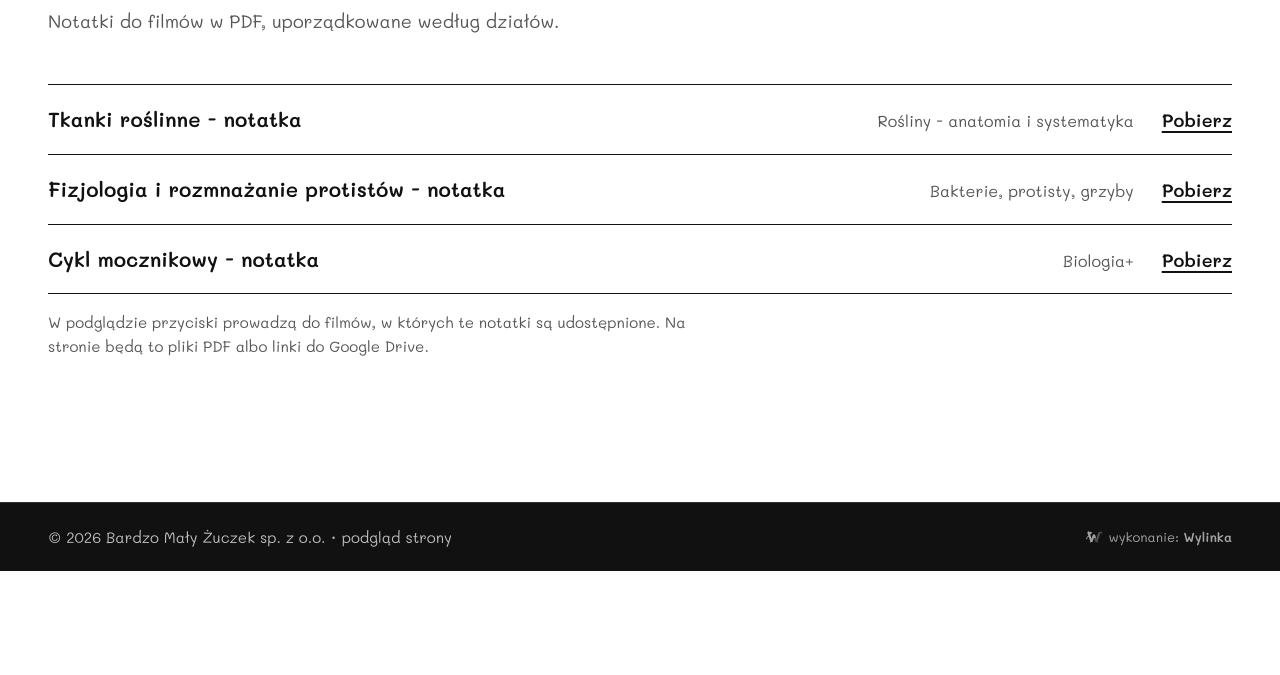
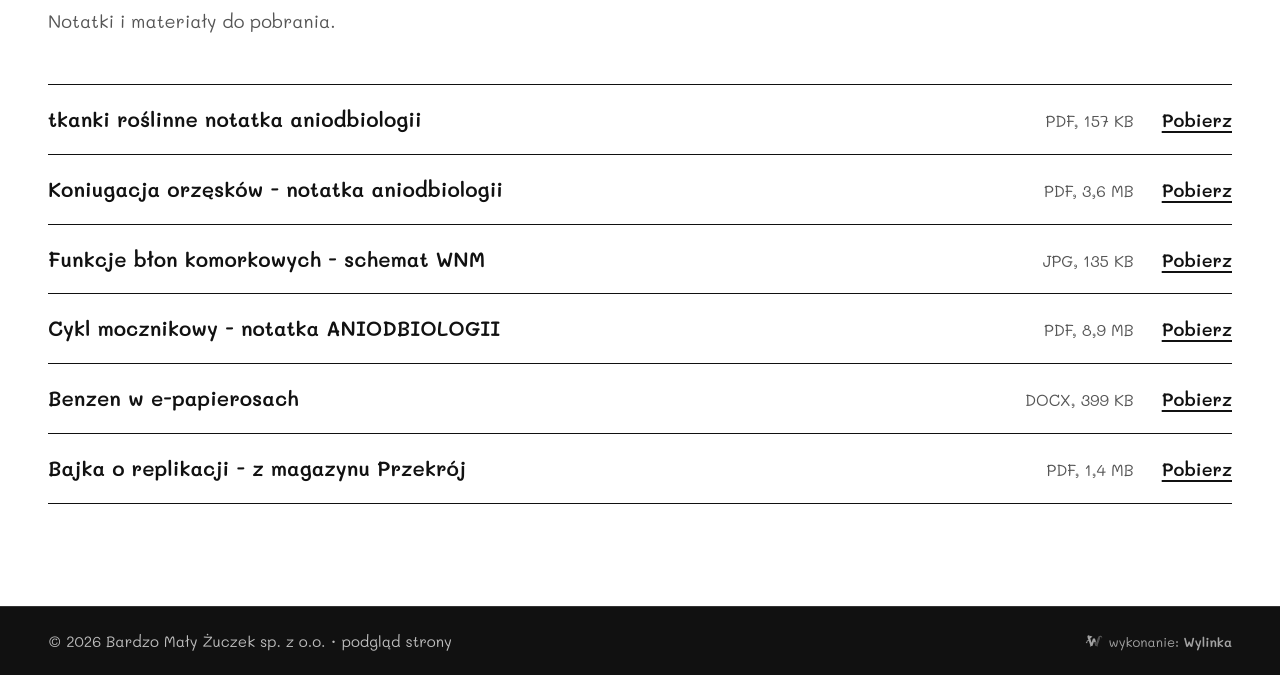
Before and after one commit to Disaster26/aniodbiologii-koncepcja, a plain HTML site: page download/index.html in a window 1280 px wide. Shown: the part 229-904 px from the top of the page. Before the commit the page ends 800 px from the top, so only its background shows below. Drawn offline with Linux system fonts and the light colour scheme.

Commit message:
Download: pliki od klientki (6 pozycji) zamiast przykladowych linkow do filmow

```diff
--- a/download/index.html
+++ b/download/index.html
@@ -5,7 +5,7 @@
 <meta name="viewport" content="width=device-width,initial-scale=1">
 <meta name="robots" content="noindex,nofollow">
 <title>Download - notatki z biologii w PDF | Ania od biologii</title>
-<meta name="description" content="Notatki z biologii do pobrania w PDF, uporządkowane według działów kanału aniodbiologii.">
+<meta name="description" content="Notatki i materiały z biologii do pobrania od Ani z kanału aniodbiologii.">
 <meta name="theme-color" content="#ffffff">
 <link rel="icon" href="../img/icon-96.png" type="image/png">
 <link rel="apple-touch-icon" href="../img/apple-touch-icon.png">
@@ -234,13 +234,15 @@ body{min-height:100vh;display:flex;flex-direction:column}body>main{flex:1 0 auto
 <section class="str">
  <div class="wrap">
   <h1>Download</h1>
-  <p class="wst">Notatki do filmów w PDF, uporządkowane według działów.</p>
+  <p class="wst">Notatki i materiały do pobrania.</p>
   <ul class="mat">
-   <li><b>Tkanki roślinne - notatka</b><span class="dz">Rośliny - anatomia i systematyka</span><a href="https://www.youtube.com/watch?v=zu782hOhCwA" target="_blank" rel="noopener">Pobierz</a></li>
-   <li><b>Fizjologia i rozmnażanie protistów - notatka</b><span class="dz">Bakterie, protisty, grzyby</span><a href="https://www.youtube.com/watch?v=2DJOi3BATKg" target="_blank" rel="noopener">Pobierz</a></li>
-   <li><b>Cykl mocznikowy - notatka</b><span class="dz">Biologia+</span><a href="https://www.youtube.com/watch?v=ezBEczPXzdk" target="_blank" rel="noopener">Pobierz</a></li>
+   <li><b>tkanki roślinne notatka aniodbiologii</b><span class="dz">PDF, 157 KB</span><a href="pliki/tkanki-roslinne-notatka-aniodbiologii.pdf" download>Pobierz</a></li>
+   <li><b>Koniugacja orzęsków - notatka aniodbiologii</b><span class="dz">PDF, 3,6 MB</span><a href="pliki/koniugacja-orzeskow-notatka-aniodbiologii.pdf" download>Pobierz</a></li>
+   <li><b>Funkcje błon komorkowych - schemat WNM</b><span class="dz">JPG, 135 KB</span><a href="pliki/funkcje-blon-komorkowych-schemat-wnm.jpg" download>Pobierz</a></li>
+   <li><b>Cykl mocznikowy - notatka ANIODBIOLOGII</b><span class="dz">PDF, 8,9 MB</span><a href="pliki/cykl-mocznikowy-notatka-aniodbiologii.pdf" download>Pobierz</a></li>
+   <li><b>Benzen w e-papierosach</b><span class="dz">DOCX, 399 KB</span><a href="pliki/benzen-w-e-papierosach.docx" download>Pobierz</a></li>
+   <li><b>Bajka o replikacji - z magazynu Przekrój</b><span class="dz">PDF, 1,4 MB</span><a href="pliki/bajka-o-replikacji-z-magazynu-przekroj.pdf" download>Pobierz</a></li>
   </ul>
-  <p class="uwaga">W podglądzie przyciski prowadzą do filmów, w których te notatki są udostępnione. Na stronie będą to pliki PDF albo linki do Google Drive.</p>
  </div>
 </section>
 </main>
```
Also changed, not shown: download/pliki/funkcje-blon-komorkowych-schemat-wnm.jpg (added), 5 other files.
